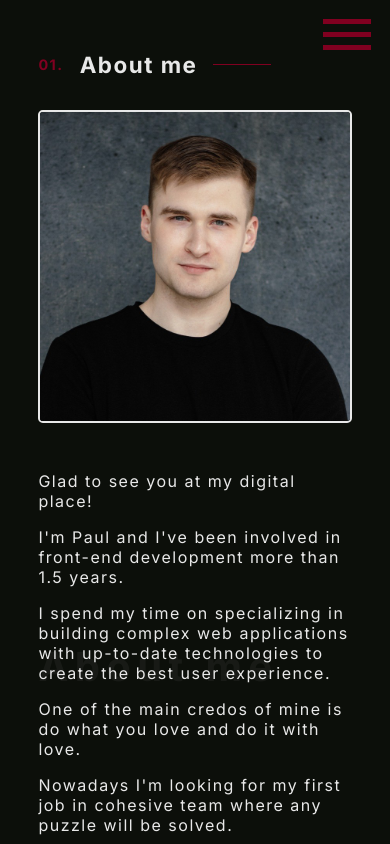
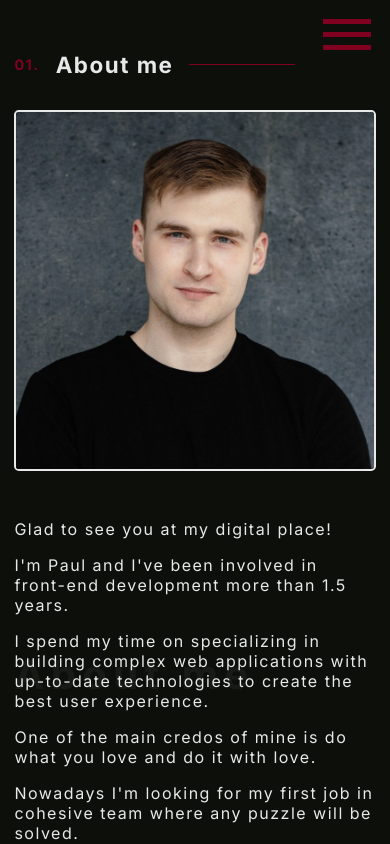
Before and after one commit to PaulusWhite/web-portfolio-app, a Next.js app: page / in a window 390 px wide. Shown: the top 844 px of the page. Built offline with nearby package versions, Linux system fonts and the light colour scheme.

Commit message:
fix: fix some styles to show label background p[roperly

```diff
--- a/src/styles/globals.scss
+++ b/src/styles/globals.scss
@@ -36,6 +36,7 @@ body {
 }
 
 main {
+  width: 100%;
   padding: 0 1.5rem;
   overflow: hidden;
 }
@@ -55,7 +56,7 @@ a {
 
 //adaptive
 @media (max-width: 1024px) {
-  body {
+  main {
     padding: 0 0.9rem;
   }
 }
--- a/src/styles/modules/common/section.module.scss
+++ b/src/styles/modules/common/section.module.scss
@@ -9,7 +9,7 @@
   .background-label {
     position: absolute;
     bottom: 10rem;
-    left: -5%;
+    left: -2%;
     z-index: -1;
     color: $mainColor;
     font-size: 11rem;
```
